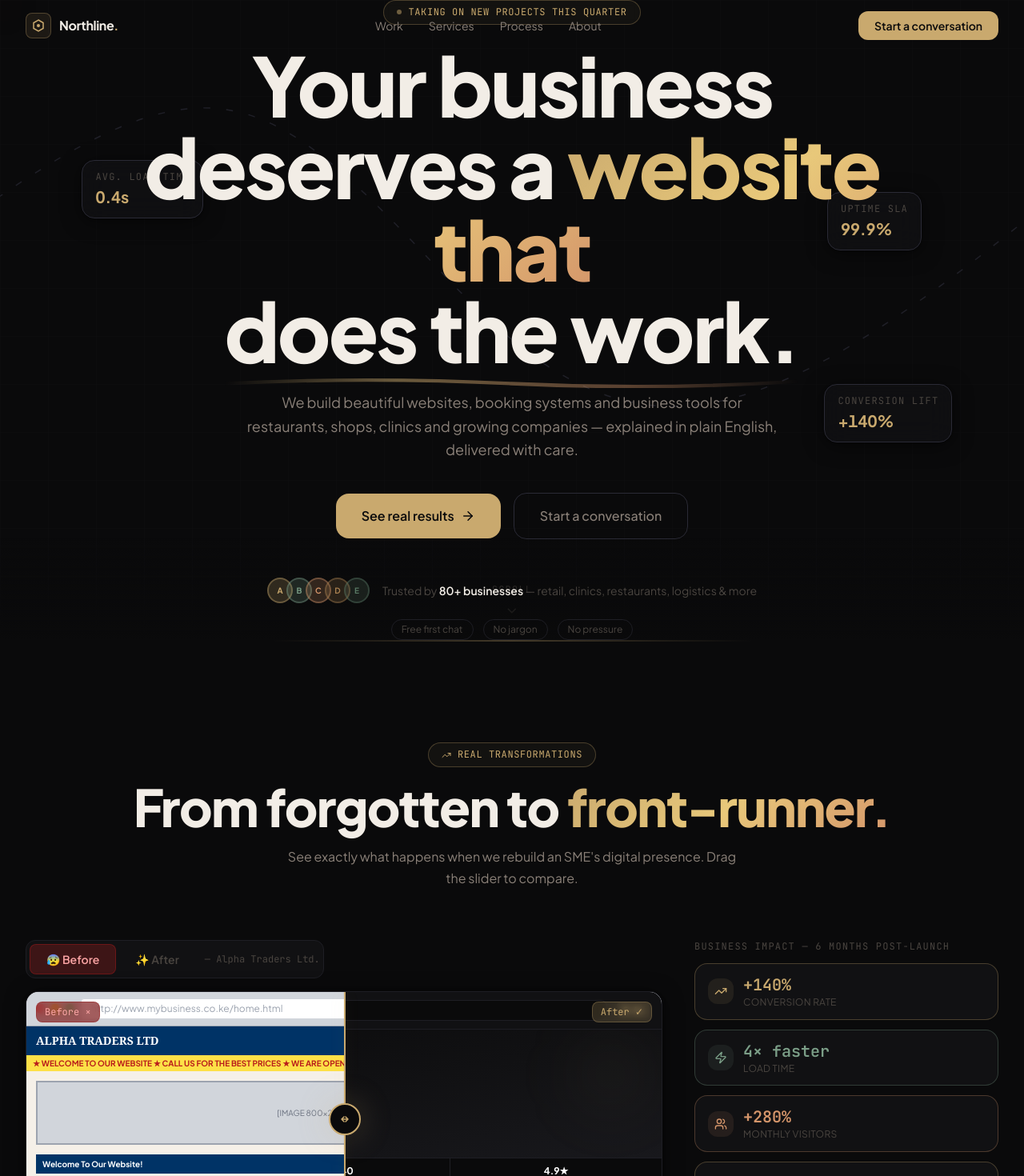
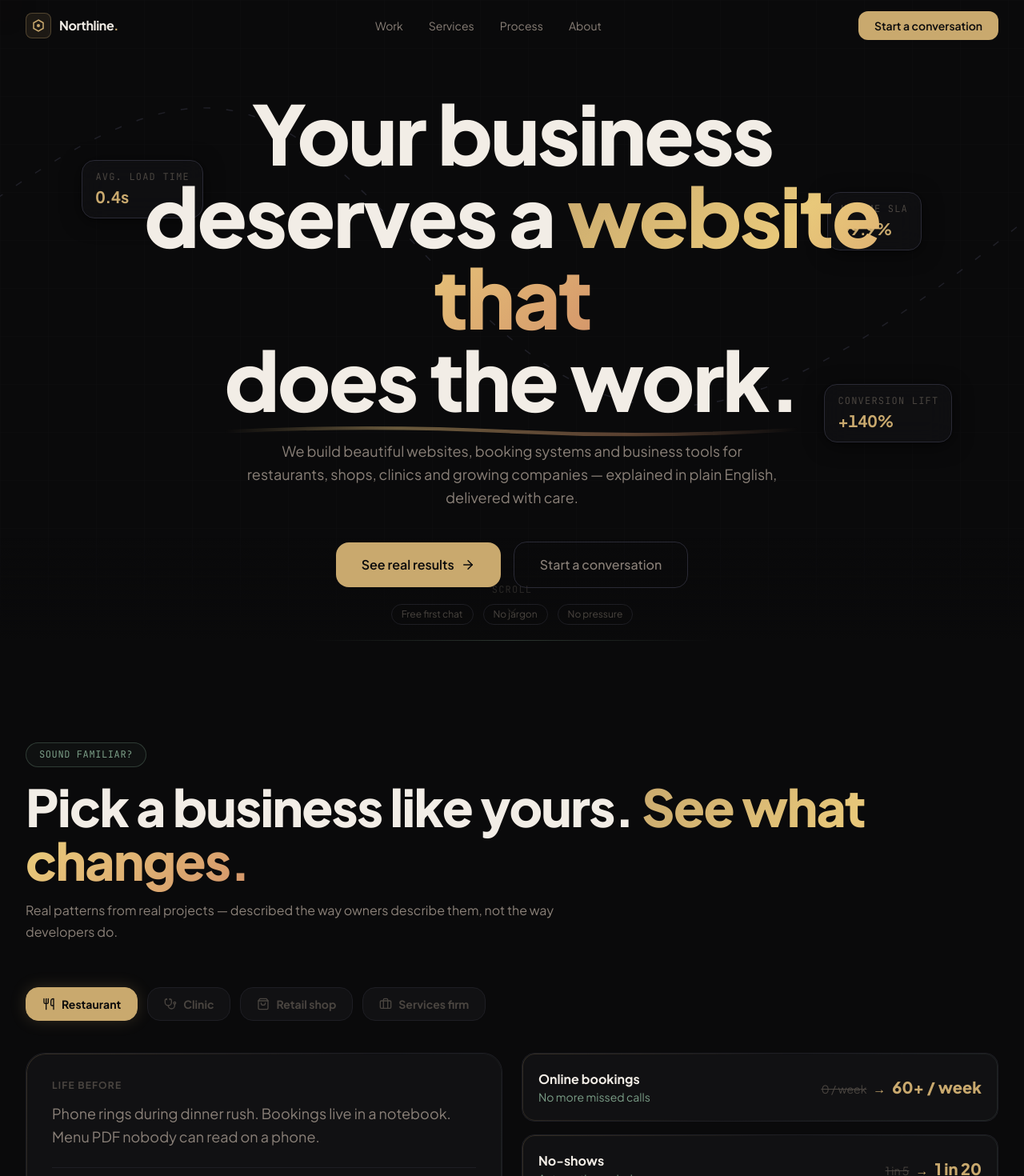
Before and after one commit to kangman19/agency-portfolio, a Next.js app: page / in a window 1280 px wide. Shown: the top 1470 px of the page at 80% size. Built offline with nearby package versions, Linux system fonts and the light colour scheme.

Commit message:
refactor: hero spacing, commented out certain sections, added icons and journey alterations

```diff
--- a/app/page.tsx
+++ b/app/page.tsx
@@ -1,8 +1,8 @@
 import Navigation from "@/components/ui/Navigation";
 import HeroSection from "@/components/hero/HeroSection";
-import CaseStudySection from "@/components/case-study/CaseStudySection";
+// import CaseStudySection from "@/components/case-study/CaseStudySection";
 import TransformationSection from "@/components/transformation/TransformationSection";
-import ProjectStoriesSection from "@/components/project-stories/ProjectStoriesSection";
+// import ProjectStoriesSection from "@/components/project-stories/ProjectStoriesSection";
 import TrustGridSection from "@/components/trust-grid/TrustGridSection";
 import PlaygroundSection from "@/components/playground/PlaygroundSection";
 import JourneySection from "@/components/journey/JourneySection";
@@ -14,9 +14,9 @@ export default function HomePage() {
     <main className="min-h-screen bg-canvas">
       <Navigation />
       <HeroSection />
-      <CaseStudySection />
+      {/* <CaseStudySection /> */}
       <TransformationSection />
-      <ProjectStoriesSection />
+      {/* <ProjectStoriesSection /> */}
       <TrustGridSection />
       <PlaygroundSection />
       <JourneySection />
--- a/components/hero/HeroSection.tsx
+++ b/components/hero/HeroSection.tsx
@@ -4,7 +4,6 @@ import { useRef, useEffect, useState, useCallback } from "react";
 import { motion, useMotionValue, useSpring } from "framer-motion";
 import { ArrowRight, ChevronDown } from "lucide-react";
 import { useIsMobile } from "@/lib/utils";
-import { SITE } from "@/lib/content";
 
 const PATH_D = "M -50,200 C 150,120 300,320 500,180 S 750,80 900,240 S 1150,400 1400,200 S 1700,60 1920,280";
 const PATH_LENGTH = 2200;
@@ -143,7 +142,7 @@ export default function HeroSection() {
           d={PATH_D} fill="none" stroke="url(#path-gradient)" strokeWidth={2.5}
           filter="url(#path-glow)" strokeDasharray={PATH_LENGTH}
           animate={{ strokeDashoffset: PATH_LENGTH * (1 - pathProgress) }}
-          transition={{ type: "spring", stiffness: 30, damping: 20 }}
+          transition={{ type: "spring", stiffness: 200, damping: 30 }}
         />
 
         {mounted && <PathParticle progress={pathProgress} pathRef={pathRef} />}
@@ -156,18 +155,7 @@ export default function HeroSection() {
       <StatBadge label="Uptime SLA" value="99.9%" delay={1.6} className="top-[30%] right-[10%]" />
 
       {/* Hero content */}
-      <div className="relative z-20 max-w-5xl mx-auto px-6 text-center flex flex-col items-center">
-        {/* Eyebrow */}
-        <motion.div
-          initial={{ opacity: 0, y: 10 }}
-          animate={{ opacity: 1, y: 0 }}
-          transition={{ delay: 0.2, duration: 0.5 }}
-          className="inline-flex items-center gap-2 mb-6 px-4 py-1.5 rounded-full border border-gold/30 bg-gold/5 backdrop-blur-sm"
-        >
-          <span className="w-1.5 h-1.5 rounded-full bg-gold animate-pulse" />
-          <span className="font-mono text-label text-gold uppercase tracking-wider">{SITE.availability}</span>
-        </motion.div>
-
+      <div className="relative z-20 max-w-5xl mx-auto px-6 pt-24 text-center flex flex-col items-center">
         {/* Headline */}
         <motion.h1
           initial={{ opacity: 0, y: 24 }}
@@ -224,28 +212,6 @@ export default function HeroSection() {
           </a>
         </motion.div>
 
-        {/* Social proof */}
-        <motion.div
-          initial={{ opacity: 0 }}
-          animate={{ opacity: 1 }}
-          transition={{ delay: 1.0, duration: 0.6 }}
-          className="mt-12 flex flex-col sm:flex-row items-center gap-4 text-sm text-text-muted"
-        >
-          <div className="flex -space-x-2">
-            {["#C9A96E", "#7B9E87", "#D4956A", "#A88050", "#5A7A65"].map((color, i) => (
-              <div key={i} className="w-8 h-8 rounded-full border-2 border-canvas flex items-center justify-center text-[10px] font-bold"
-                style={{ backgroundColor: color + "33", borderColor: color + "60", color }}>
-                {String.fromCharCode(65 + i)}
-              </div>
-            ))}
-          </div>
-          <span>
-            Trusted by{" "}
-            <span className="text-text-primary font-semibold">80+ businesses</span>
-            {" "}— retail, clinics, restaurants, logistics & more
-          </span>
-        </motion.div>
-
         {/* Tagline badges */}
         <motion.div
           initial={{ opacity: 0 }}
--- a/components/transformation/TransformationSection.tsx
+++ b/components/transformation/TransformationSection.tsx
@@ -1,8 +1,16 @@
 "use client";
 import { useState } from "react";
 import { motion, AnimatePresence } from "framer-motion";
+import { Utensils, Stethoscope, ShoppingBag, Briefcase } from "lucide-react";
 import { TRANSFORMATIONS } from "@/lib/content";
 import { useInView } from "@/lib/utils";
+
+const TAB_ICONS: Record<string, React.ElementType> = {
+  restaurant: Utensils,
+  clinic: Stethoscope,
+  shop: ShoppingBag,
+  services: Briefcase,
+};
 
 export default function TransformationSection() {
   const [activeId, setActiveId] = useState(TRANSFORMATIONS[0].id);
@@ -31,14 +39,18 @@ export default function TransformationSection() {
         {/* Business type tabs */}
         <motion.div initial={{ opacity: 0 }} animate={inView ? { opacity: 1 } : {}} transition={{ delay: 0.3 }}
           className="flex flex-wrap gap-3 mb-10">
-          {TRANSFORMATIONS.map((b) => (
-            <button key={b.id} onClick={() => setActiveId(b.id)}
-              className={`rounded-2xl px-5 py-2.5 text-sm font-bold transition-all duration-300 border ${
-                b.id === activeId ? "bg-gold text-canvas border-gold shadow-gold-sm" : "bg-surface border-border text-text-muted hover:border-border-bright hover:text-text-secondary"
-              }`}>
-              {b.emoji} {b.label}
-            </button>
-          ))}
+          {TRANSFORMATIONS.map((b) => {
+            const Icon = TAB_ICONS[b.id];
+            return (
+              <button key={b.id} onClick={() => setActiveId(b.id)}
+                className={`flex items-center gap-2 rounded-2xl px-5 py-2.5 text-sm font-bold transition-all duration-300 border ${
+                  b.id === activeId ? "bg-gold text-canvas border-gold shadow-gold-sm" : "bg-surface border-border text-text-muted hover:border-border-bright hover:text-text-secondary"
+                }`}>
+                {Icon && <Icon size={16} className="shrink-0" />}
+                {b.label}
+              </button>
+            );
+          })}
         </motion.div>
 
         <AnimatePresence mode="wait">
--- a/components/trust-grid/TrustGridSection.tsx
+++ b/components/trust-grid/TrustGridSection.tsx
@@ -77,11 +77,15 @@ function ScoreBar({ label, score, color }: { label: string; score: number; color
   );
 }
 
+const UPTIME_DAYS = Array.from({ length: 60 }, (_, i) => ({
+  status: (i === 14 || i === 41) ? "incident" : "up" as "up" | "incident",
+  day: i,
+}));
+
 function UptimeGrid() {
-  const days = Array.from({ length: 60 }, (_, i) => ({ status: Math.random() > 0.02 ? "up" : "incident", day: i }));
   return (
     <div className="flex flex-wrap gap-1 mt-2">
-      {days.map((d) => (
+      {UPTIME_DAYS.map((d) => (
         <div key={d.day} className={`w-2 h-2 rounded-sm ${d.status === "up" ? "bg-sage/60" : "bg-red-500/60"}`} />
       ))}
       <div className="w-full mt-2 flex items-center justify-between">
--- a/lib/content.ts
+++ b/lib/content.ts
@@ -32,8 +32,8 @@ export const TRANSFORMATIONS: BusinessType[] = [
   },
   {
     id: "clinic", label: "Clinic", emoji: "🩺",
-    before: "Appointments in a paper diary. Patients forget. Reception spends mornings untangling double-bookings.",
-    after: "One calendar everyone trusts. Patients get a friendly text the day before. Reports appear monthly, on their own.",
+    before: "Appointments in a paper diary. Patients forget. Reception spends mornings untangling double-bookings. Patients calling incessantly just to ask if the doctor is in. Appointment slots overlapping, leading to a packed, frustrated waiting room.",
+    after: "One calendar everyone trusts. Patients get a friendly text the day before. Reports appear monthly, on their own. Automated digital scheduling. Patients book their exact time slot online, reducing waiting room friction and keeping staff focused on care.",
     metrics: [
       { label: "Missed appointments", before: "30%", after: "17%", good: "Reminder texts that work" },
       { label: "Admin time", before: "Half the day", after: "Under an hour", good: "Reception does reception" },
```
